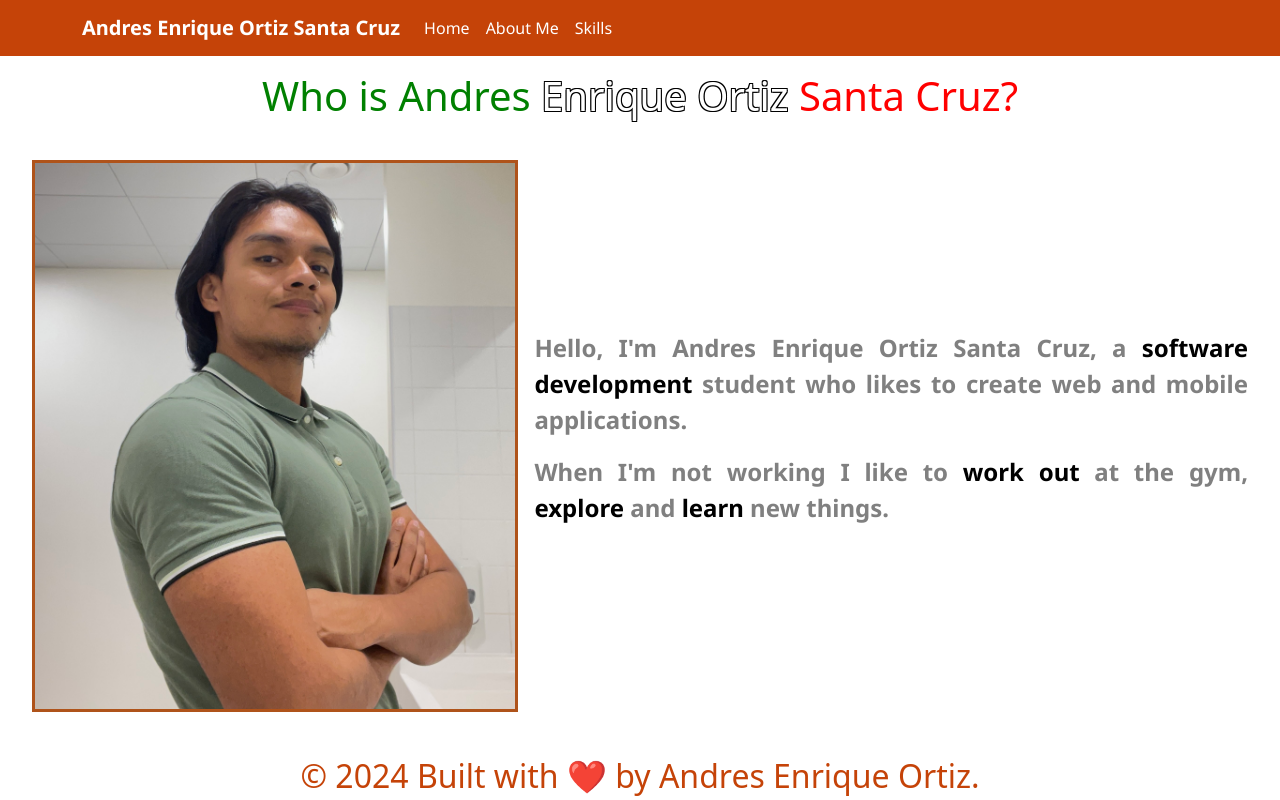
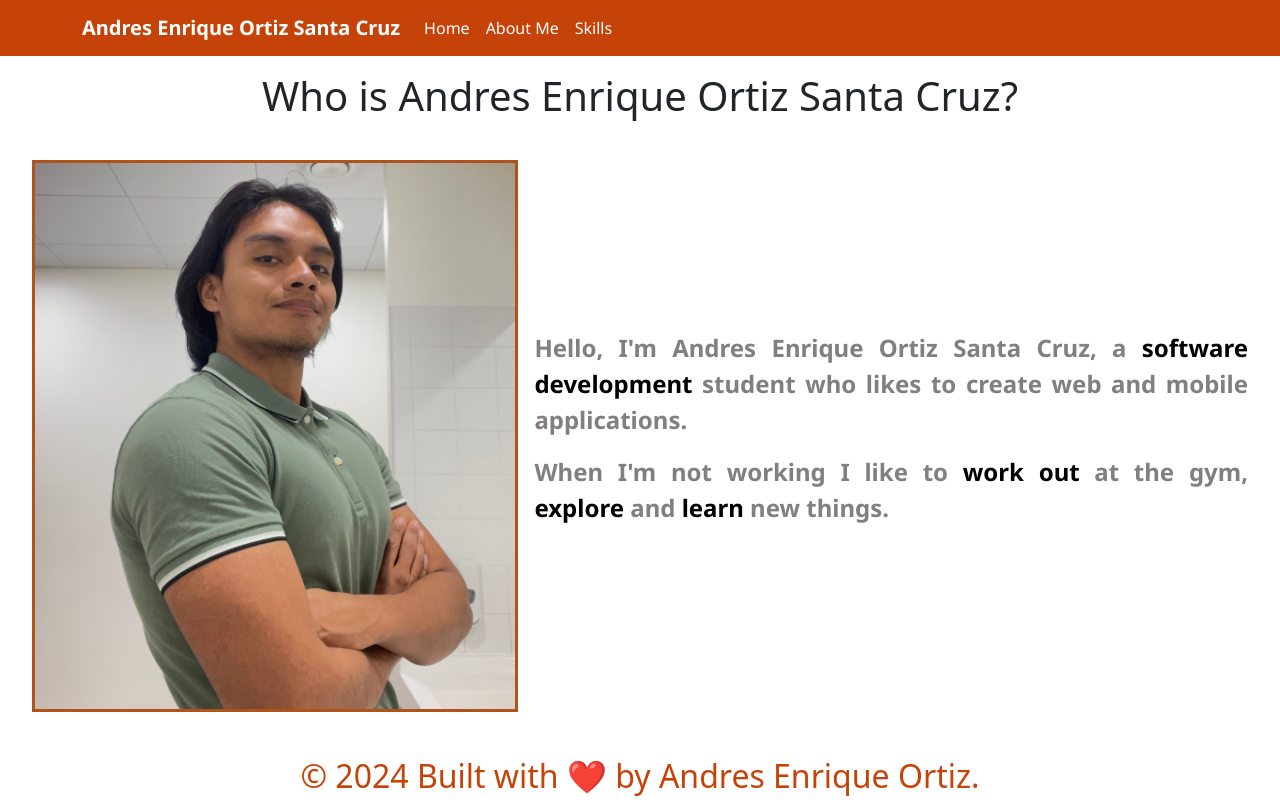
Before and after one commit to andr3sEnrique/my-portfolio, a React (Create React App) app: page /about in a window 1280 px wide. Shown: the top 800 px of the page. Built offline with nearby package versions, Linux system fonts and the light colour scheme.

Commit message:
change color name

```diff
--- a/src/components/About.js
+++ b/src/components/About.js
@@ -112,9 +112,9 @@ function About () {
                     <div className="container-xxl">
                         <div className={`mt-4 altar-level level-1 visible`}>
                             <h1 className="title">
-                                <span className="green-color">Who is Andres </span>
-                                <span className="white-text">Enrique Ortiz </span>
-                                <span className="red-color">Santa Cruz?</span>
+                                <span className="">Who is Andres </span>
+                                <span className="">Enrique Ortiz </span>
+                                <span className="">Santa Cruz?</span>
                             </h1>
                             <div className="d-flex justify-content-center content-1">
                                 <img src={profile} alt="Enrique's profile" className="profile-pic"/>
--- a/src/styles/contact.css
+++ b/src/styles/contact.css
@@ -62,4 +62,9 @@
         width: 100%;
     }
 
+    .download-btn{
+        padding: 5px 18px !important;
+        font-size: small;
+    }
+
 }
```
